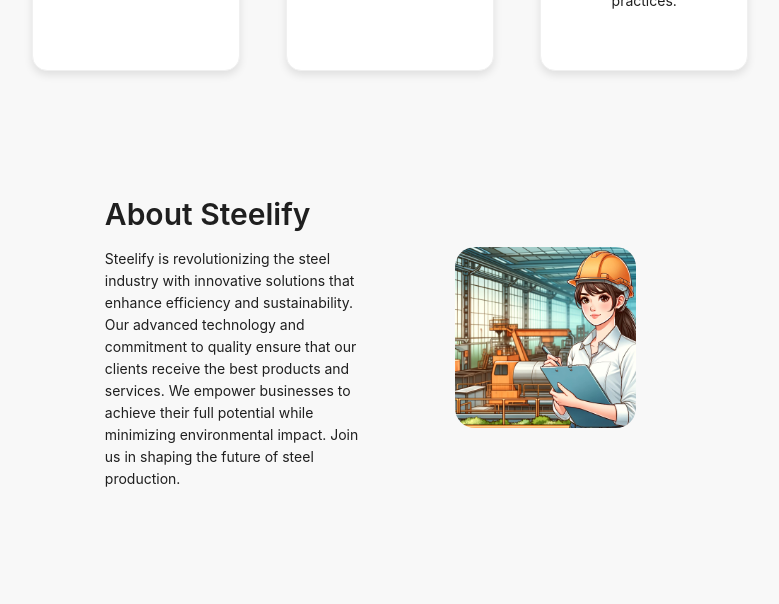
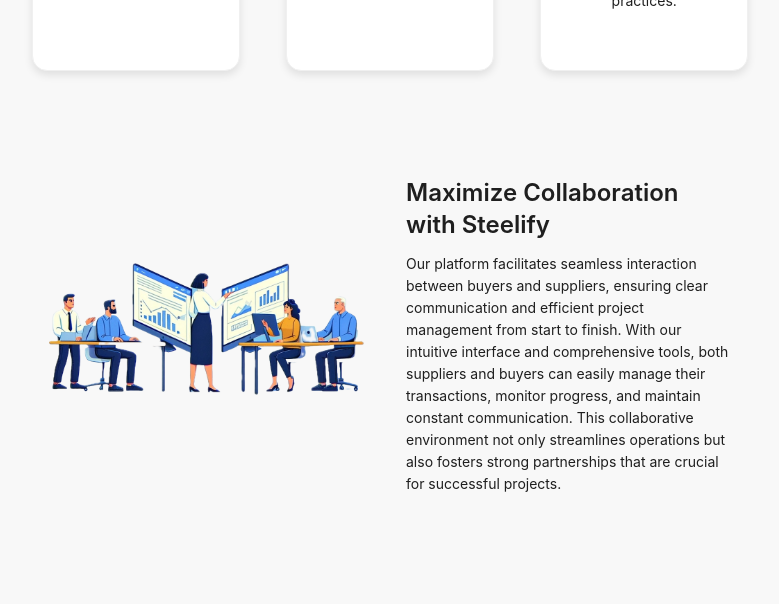
Before and after one commit to alperenerS/steelify.io, a React (Create React App) app in the folder client/: page / in a window 1280 px wide. Shown: the part 1520-2124 px from the top of the page, without its empty margins (250-1029 px from the left). Built offline with nearby package versions, Linux system fonts and the light colour scheme.

Commit message:
Feature: About Steelify Section Removed from Landing Page

```diff
--- a/client/src/Pages/LandingPage/landingPage.js
+++ b/client/src/Pages/LandingPage/landingPage.js
@@ -12,7 +12,7 @@ function LandingPage() {
       <Row justify="center">
         <Col xs={24} md={20} lg={16} xl={14}>
           <FeaturesSection />
-          <AboutSteelifySection />
+          {/* <AboutSteelifySection /> */}
           <InfoSection />
         </Col>
       </Row>
```
